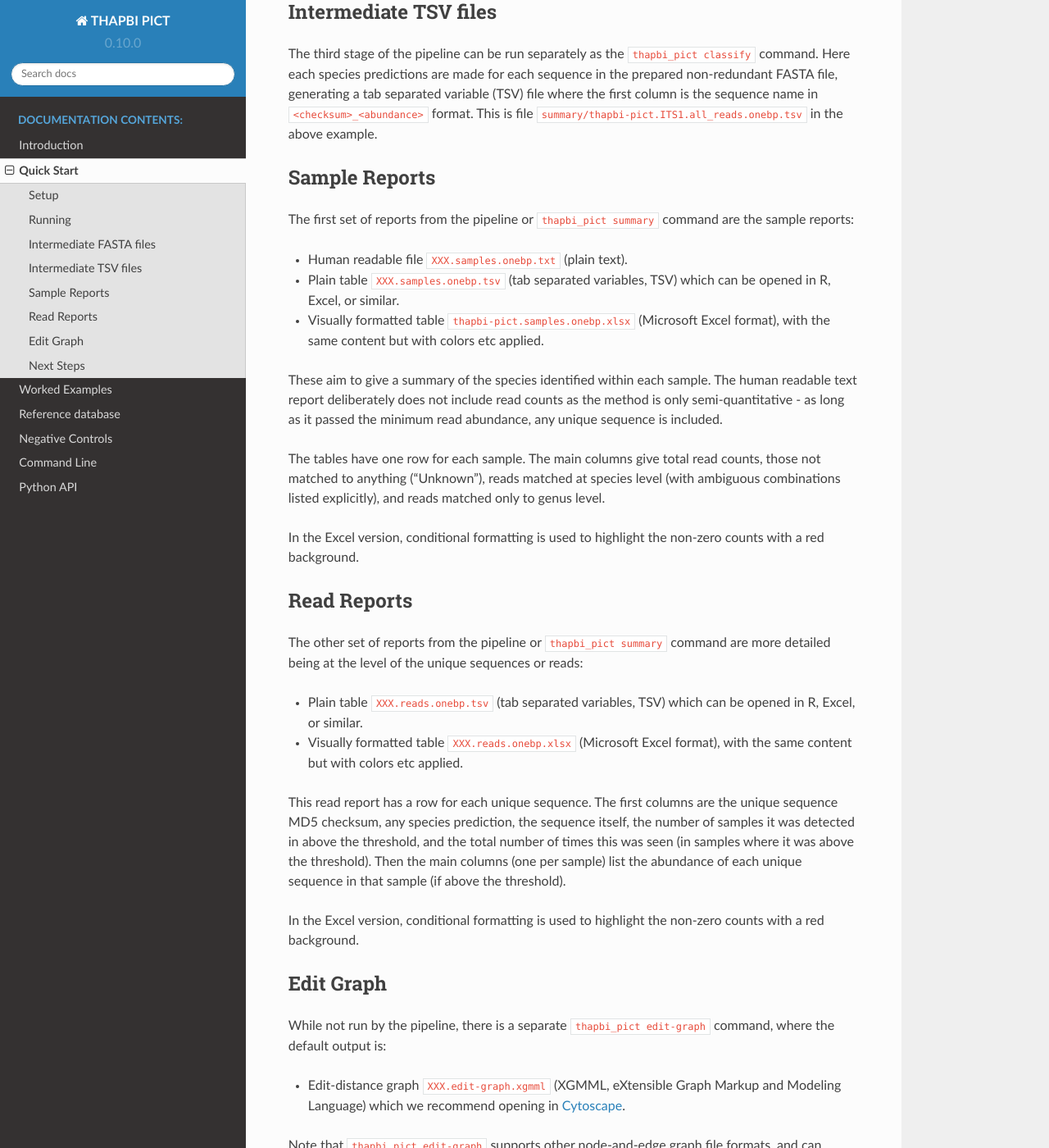
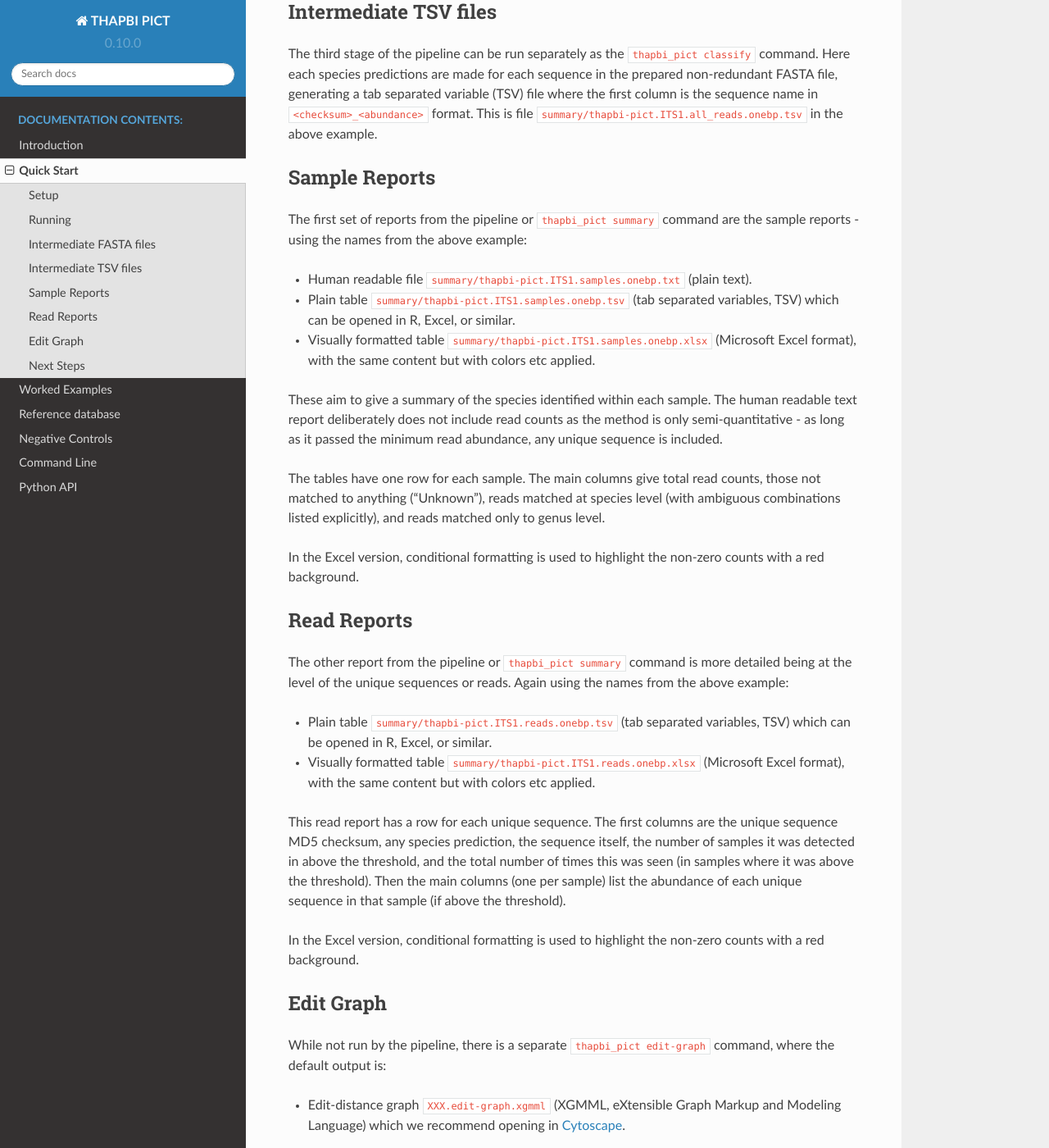
Before and after one commit to peterjc/thapbi-pict, a Sphinx documentation site: the page built from docs/quick_start.rst, in a window 1280 px wide and 1400 px high, scrolled down 3008 px. Shown: the whole window at 82% size. Built offline with Sphinx 7.4.7 and the Read the Docs theme 2.0.0, drawn with Linux system fonts in a browser that asks for light colours; pages that are not in the unit, such as notebooks, are missing from menus.

Commit message:
Clarify filenames in quick start
[ci skip]

```diff
--- a/docs/quick_start.rst
+++ b/docs/quick_start.rst
@@ -137,13 +137,14 @@ Sample Reports
 --------------
 
 The first set of reports from the pipeline or ``thapbi_pict summary`` command
-are the sample reports:
+are the sample reports - using the names from the above example:
 
-* Human readable file ``XXX.samples.onebp.txt`` (plain text).
-* Plain table ``XXX.samples.onebp.tsv`` (tab separated variables, TSV) which
-  can be opened in R, Excel, or similar.
-* Visually formatted table ``thapbi-pict.samples.onebp.xlsx`` (Microsoft Excel
-  format), with the same content but with colors etc applied.
+* Human readable file ``summary/thapbi-pict.ITS1.samples.onebp.txt`` (plain
+  text).
+* Plain table ``summary/thapbi-pict.ITS1.samples.onebp.tsv`` (tab separated
+  variables, TSV) which can be opened in R, Excel, or similar.
+* Visually formatted table ``summary/thapbi-pict.ITS1.samples.onebp.xlsx``
+  (Microsoft Excel format), with the same content but with colors etc applied.
 
 These aim to give a summary of the species identified within each sample. The
 human readable text report deliberately does not include read counts as the
@@ -161,13 +162,14 @@ counts with a red background.
 Read Reports
 ------------
 
-The other set of reports from the pipeline or ``thapbi_pict summary`` command
-are more detailed being at the level of the unique sequences or reads:
+The other report from the pipeline or ``thapbi_pict summary`` command is more
+detailed being at the level of the unique sequences or reads. Again using the
+names from the above example:
 
-* Plain table ``XXX.reads.onebp.tsv`` (tab separated variables, TSV)
-  which can be opened in R, Excel, or similar.
-* Visually formatted table ``XXX.reads.onebp.xlsx`` (Microsoft Excel
-  format), with the same content but with colors etc applied.
+* Plain table ``summary/thapbi-pict.ITS1.reads.onebp.tsv`` (tab separated
+  variables, TSV) which can be opened in R, Excel, or similar.
+* Visually formatted table ``summary/thapbi-pict.ITS1.reads.onebp.xlsx``
+  (Microsoft Excel format), with the same content but with colors etc applied.
 
 This read report has a row for each unique sequence. The first columns are the
 unique sequence MD5 checksum, any species prediction, the sequence itself, the
```
